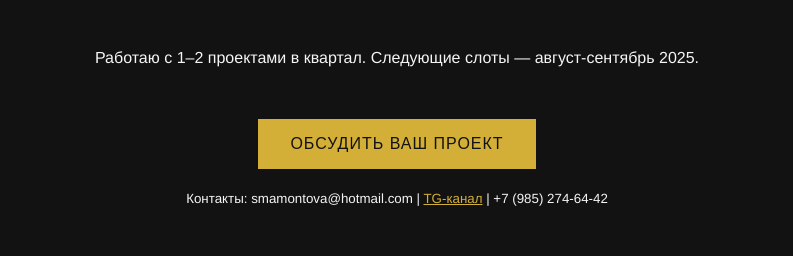
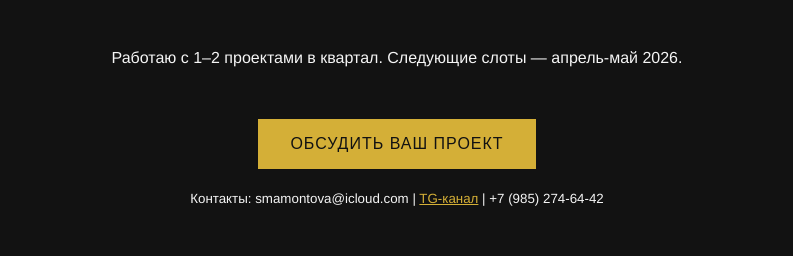
Before and after one commit to svetmamont/svetmamont.github.io, a plain HTML site: page index.html in a window 1280 px wide. Shown: the part 2444-2700 px from the top of the page, without its empty margins (243-1036 px from the left). Drawn offline with Linux system fonts and the light colour scheme.

Commit message:
Update index.html

```diff
--- a/index.html
+++ b/index.html
@@ -184,9 +184,9 @@
         <!-- CTA -->
         <section id="cta" style="text-align: center; border: none;">
             <h2>Готовы к рывку?</h2>
-            <p>Работаю с 1–2 проектами в квартал. Следующие слоты — август-сентябрь 2025.</p>
+            <p>Работаю с 1–2 проектами в квартал. Следующие слоты — апрель-май 2026.</p>
             <button class="cta-button">Обсудить ваш проект</button>
-            <p><small>Контакты: smamontova@hotmail.com | <a href="https://t.me/nownotlate" style="color: var(--gold);">TG-канал</a> | +7 (985) 274-64-42</small></p>
+            <p><small>Контакты: smamontova@icloud.com | <a href="https://t.me/nownotlate" style="color: var(--gold);">TG-канал</a> | +7 (985) 274-64-42</small></p>
         </section>
 
         <!-- Подвал -->
```
